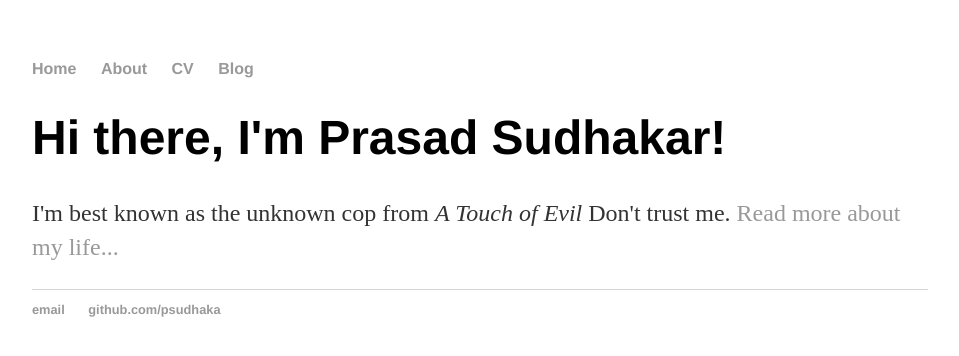
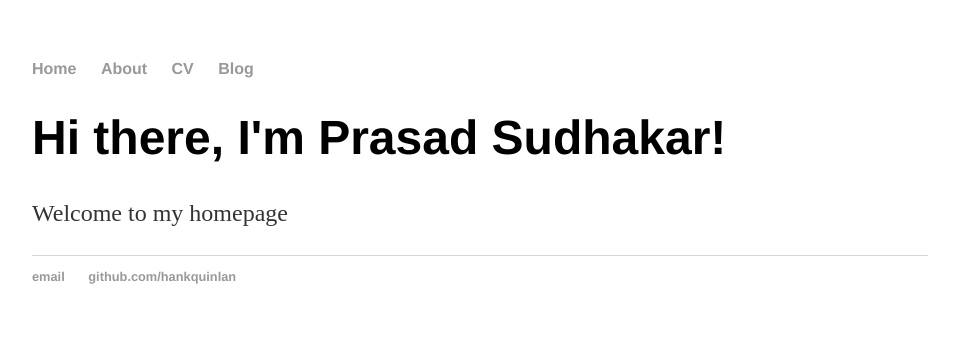
Before and after one commit to psudhaka/psudhaka.github.io, a Jekyll site: the page built from index.html, in a window 1280 px wide. Shown: the top 356 px of the page, without its empty margins (160-1119 px from the left). Built offline with Jekyll 4.4.1, drawn with Linux system fonts in a browser that asks for light colours.

Commit message:
Update index.html
New content in index.html

```diff
--- a/index.html
+++ b/index.html
@@ -1,30 +1,8 @@
-<!DOCTYPE html>
-<html>
-	<head>
-		<title>Prasad Sudhakar</title>
-		<!-- link to main stylesheet -->
-		<link rel="stylesheet" type="text/css" href="/css/main.css">
-	</head>
-	<body>
-		<nav>
-    		<ul>
-        		<li><a href="/">Home</a></li>
-	        	<li><a href="/about">About</a></li>
-        		<li><a href="/cv">CV</a></li>
-        		<li><a href="/blog">Blog</a></li>
-    		</ul>
-		</nav>
-		<div class="container">
-    		<div class="blurb">
-        		<h1>Hi there, I'm Prasad Sudhakar!</h1>
-				<p>I'm best known as the unknown cop from <em>A Touch of Evil</em> Don't trust me. <a href="/about">Read more about my life...</a></p>
-    		</div><!-- /.blurb -->
-		</div><!-- /.container -->
-		<footer>
-    		<ul>
-        		<li><a href="mailto:prasad.sudhakar@gmail.com">email</a></li>
-        		<li><a href="https://github.com/psudhaka">github.com/psudhaka</a></li>
-			</ul>
-		</footer>
-	</body>
-</html>
+---
+layout: default
+title: Prasad Sudhakar
+---
+<div class="blurb">
+	<h1>Hi there, I'm Prasad Sudhakar!</h1>
+	<p>Welcome to my homepage</p>
+</div><!-- /.blurb -->
```
